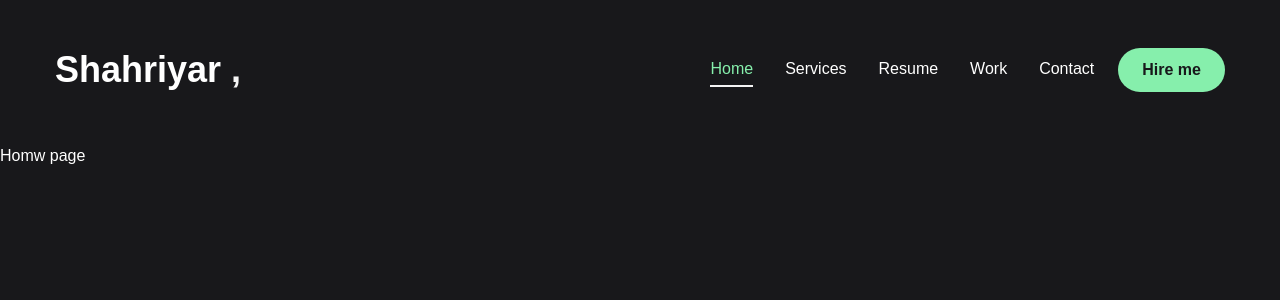
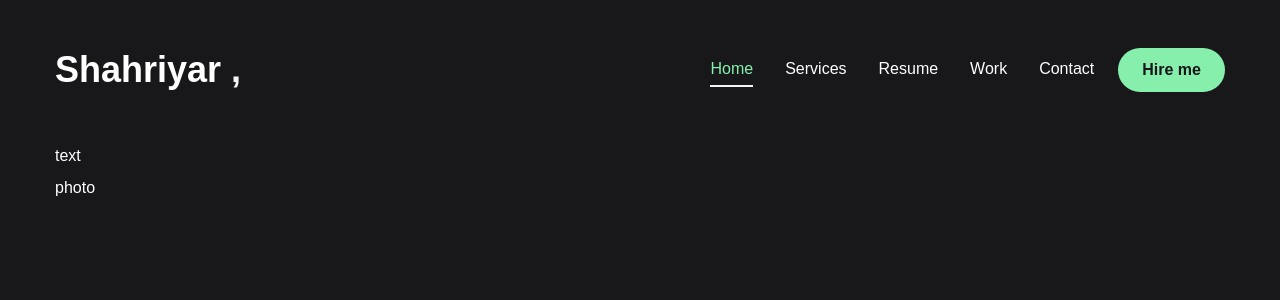
Before and after one commit to Shahriyar001/next-portfolio, a Next.js app: page / in a window 1280 px wide. Shown: the top 300 px of the page. Built offline with nearby package versions, Linux system fonts and the light colour scheme.

Commit message:
added home

```diff
--- a/app/page.js
+++ b/app/page.js
@@ -1,5 +1,16 @@
-import Image from "next/image";
+import React from "react";
 
-export default function Home() {
-  return <main>Homw page</main>;
-}
+const Home = () => {
+  return (
+    <section className="h-full">
+      <div className="container mx-auto h-full">
+        <div>
+          <div>text</div>
+          <div>photo</div>
+        </div>
+      </div>
+    </section>
+  );
+};
+
+export default Home;
```
